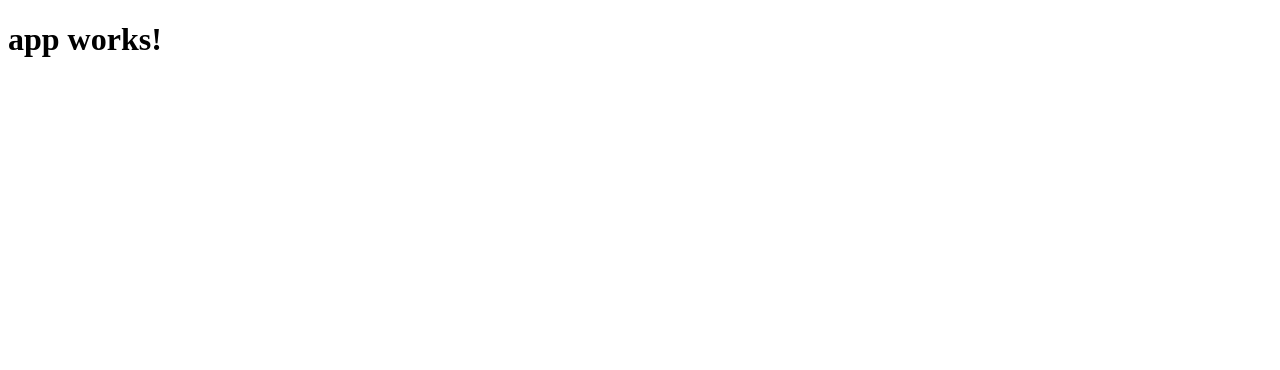
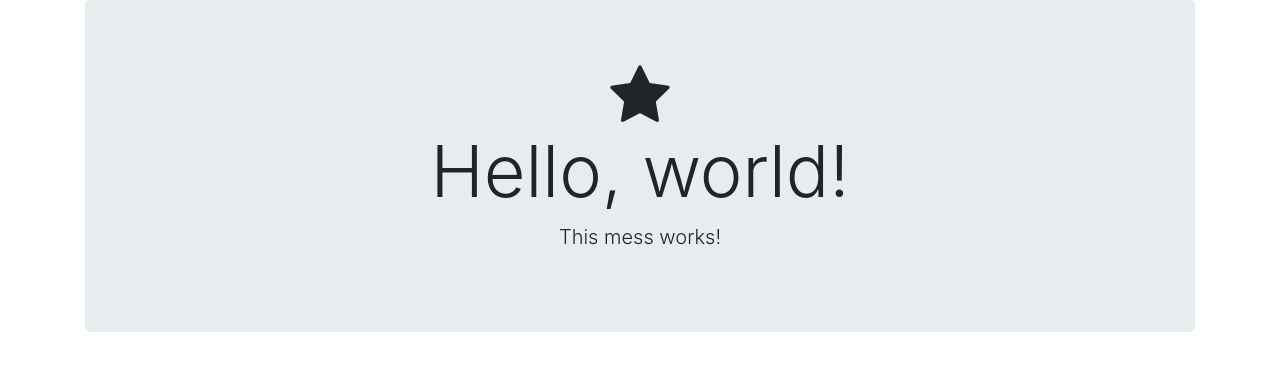
Before and after one commit to NuTakSebe/Helper, an Angular app: page / in a window 1280 px wide. Shown: the top 370 px of the page. Built offline with nearby package versions, Linux system fonts and the light colour scheme.

Commit message:
clear mess, add bootstrap and font-awesome

```diff
--- a/src/app/app.component.html
+++ b/src/app/app.component.html
@@ -1,3 +1,7 @@
-<h1>
-  {{title}}
-</h1>
+<div class="container">
+  <div class="jumbotron text-center">
+    <i class="fa fa-star fa-4x"></i>
+    <h1 class="display-3">Hello, world!</h1>
+    <p class="lead">This mess works!</p>
+  </div>
+</div>
--- a/src/app/app.module.ts
+++ b/src/app/app.module.ts
@@ -4,6 +4,8 @@ import { FormsModule } from '@angular/forms';
 import { HttpModule } from '@angular/http';
 
 import { AppComponent } from './app.component';
+
+import {NgbModule} from '@ng-bootstrap/ng-bootstrap';
 
 @NgModule({
   declarations: [
@@ -12,7 +14,8 @@ import { AppComponent } from './app.component';
   imports: [
     BrowserModule,
     FormsModule,
-    HttpModule
+    HttpModule,
+    NgbModule.forRoot()
   ],
   providers: [],
   bootstrap: [AppComponent]
```
Also changed, not shown: package.json (+5 -3 lines), .angular-cli.json, 2 other files (tests, documents, lock files or other folders).
